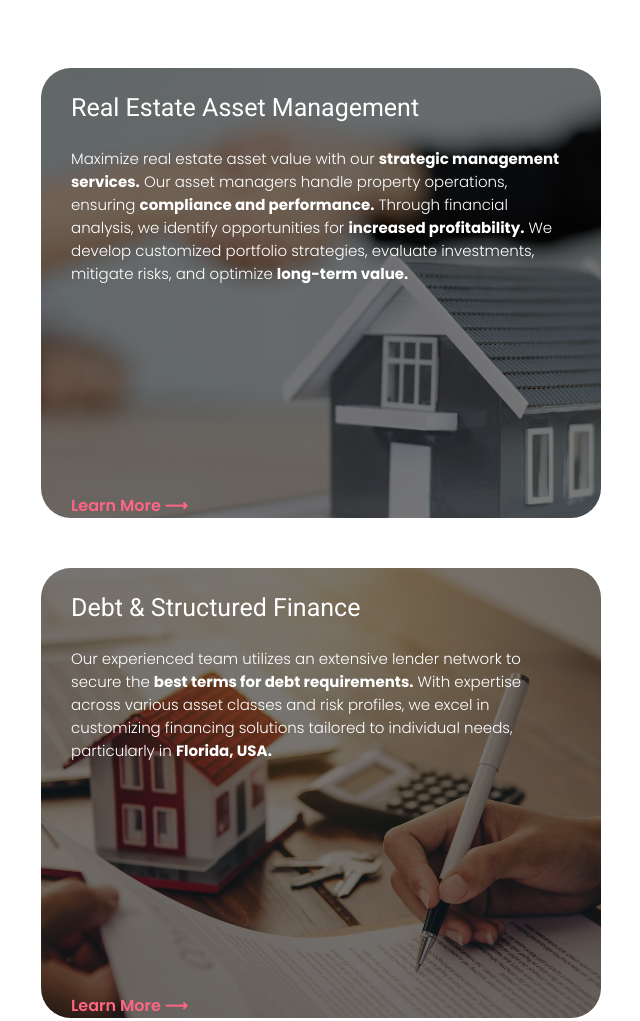
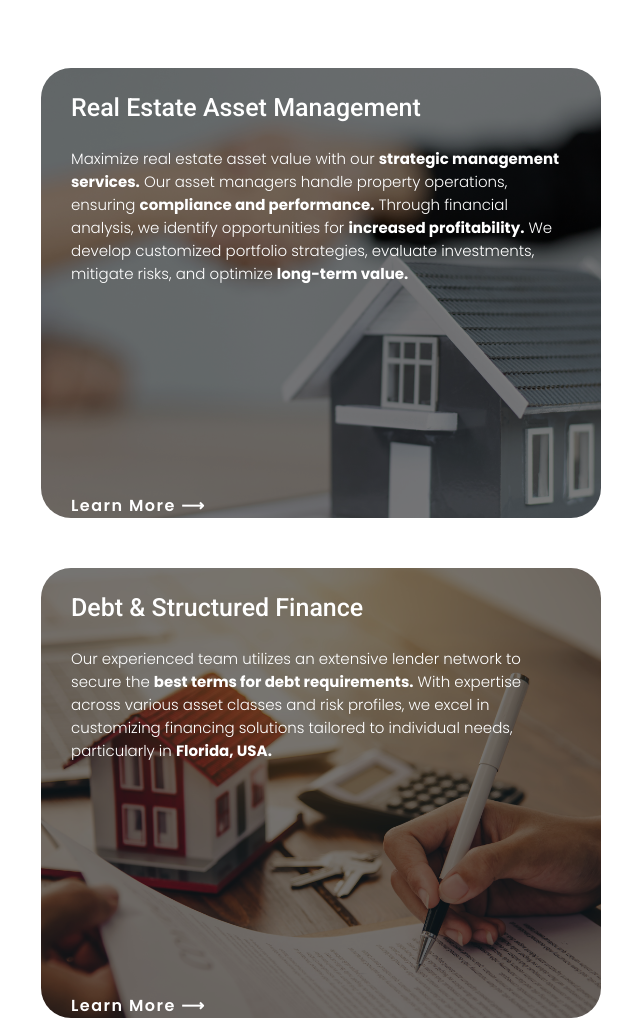
Before and after one commit to lucasm3110/JMFinance, a plain HTML site: page index.html in a window 1280 px wide. Shown: the part 1310-2331 px from the top of the page, without its empty margins (319-959 px from the left). Drawn offline with Linux system fonts and the light colour scheme.

Commit message:
fixed some fonts

```diff
--- a/style.css
+++ b/style.css
@@ -326,7 +326,7 @@ section h2 {
 .serviceCard h3 {
     font-family: 'Roboto', sans-serif;
     font-size: 25px;
-    font-weight: 400;
+    font-weight: 500;
     color: white;
 }
 
@@ -342,11 +342,11 @@ section h2 {
     font-family: 'Poppins', sans-serif;
     font-size: 16px;
     color: white;
-    color: #FF6584;
     position: absolute;
     bottom: 0;
     font-weight: 600;
     padding-top: 30px;
+    letter-spacing: 1.5px;
 }
 
 .serviceCard a:hover {
```
